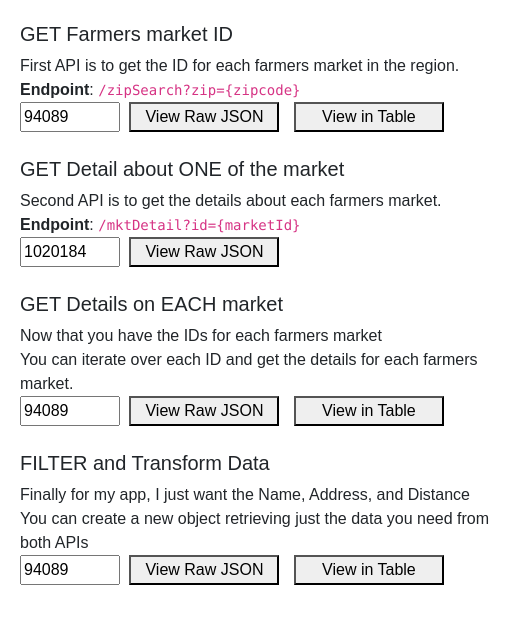
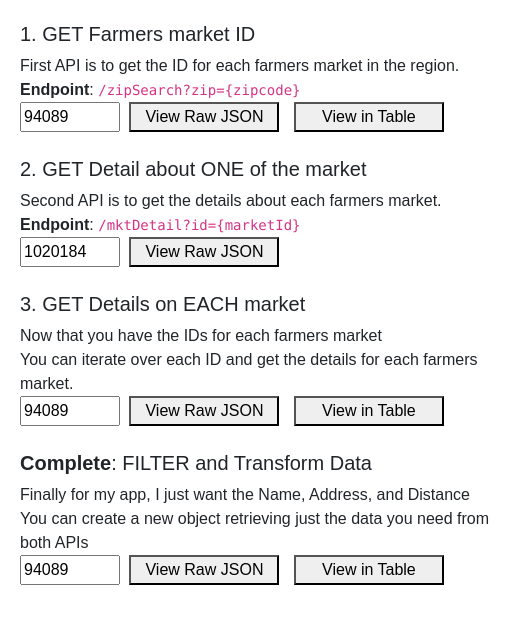
Before and after one commit to API-AutoFlow/farmersmarketdirectory, a plain HTML site: page index.html in a window 1280 px wide. Shown: the part 155-778 px from the top of the page, 0-527 px from the left. Drawn offline with nearby package versions, Linux system fonts and the light colour scheme.

Commit message:
index.html

```diff
--- a/index.html
+++ b/index.html
@@ -55,7 +55,7 @@
     <p>This solution demonstrates utilization of Data.gov data with API AutoFlow no-code data integration platform.</p>
     <p><strong>Development time</strong>: 1.5 hours</p>
     <div class="sections">
-      <h5>GET Farmers market ID</h5>
+      <h5>1. GET Farmers market ID</h5>
       <p>First API is to get the ID for each farmers market in the region.</p>
       <p><strong>Endpoint</strong>: <code>/zipSearch?zip={zipcode}</code></p>
       <input value="94089" id="get-raw-list-input" type="text" name="name" placeholder="US Zip Code such as 94089" required></input>
@@ -63,21 +63,21 @@
       <button type="button" onclick="getRawTable('raw', 'zip')">View in Table</button>
     </div>
     <div class="sections">
-      <h5>GET Detail about ONE of the market</h5>
+      <h5>2. GET Detail about ONE of the market</h5>
       <p>Second API is to get the details about each farmers market.</p>
       <p><strong>Endpoint</strong>: <code>/mktDetail?id={marketId}</code></p>
       <input value="1020184" id="get-details-input" type="text" name="name" placeholder="Market ID such as 1020185" required></input>
       <button type="button" onclick="getData('detail', 'id', 'detail')">View Raw JSON</button>
     </div>
     <div class="sections">
-      <h5>GET Details on EACH market</h5>
+      <h5>3. GET Details on EACH market</h5>
       <p>Now that you have the IDs for each farmers market<br />You can iterate over each ID and get the details for each farmers market.</p>
       <input value="94089" id="get-correlated-list-input" type="text" name="name" placeholder="US Zip Code such as 94089" required></input>
       <button type="button" onclick="getData('correlated', 'zip', 'correlated')">View Raw JSON</button>
       <button type="button" onclick="getCorrelatedTable('correlated', 'zip')">View in Table</button>
     </div>
     <div class="sections">
-      <h5>FILTER and Transform Data</h5>
+      <h5><strong>Complete</strong>: FILTER and Transform Data</h5>
       <p>Finally for my app, I just want the Name, Address, and Distance<br />You can create a new object retrieving just the data you need from both APIs</p>
       <input value="94089" id="get-correlated-filtered-list-input" type="text" name="name" placeholder="US Zip Code such as 94089" required></input>
       <button type="button" onclick="getData('correlated-filtered', 'zip', 'correlatedFiltered')">View Raw JSON</button>
```
